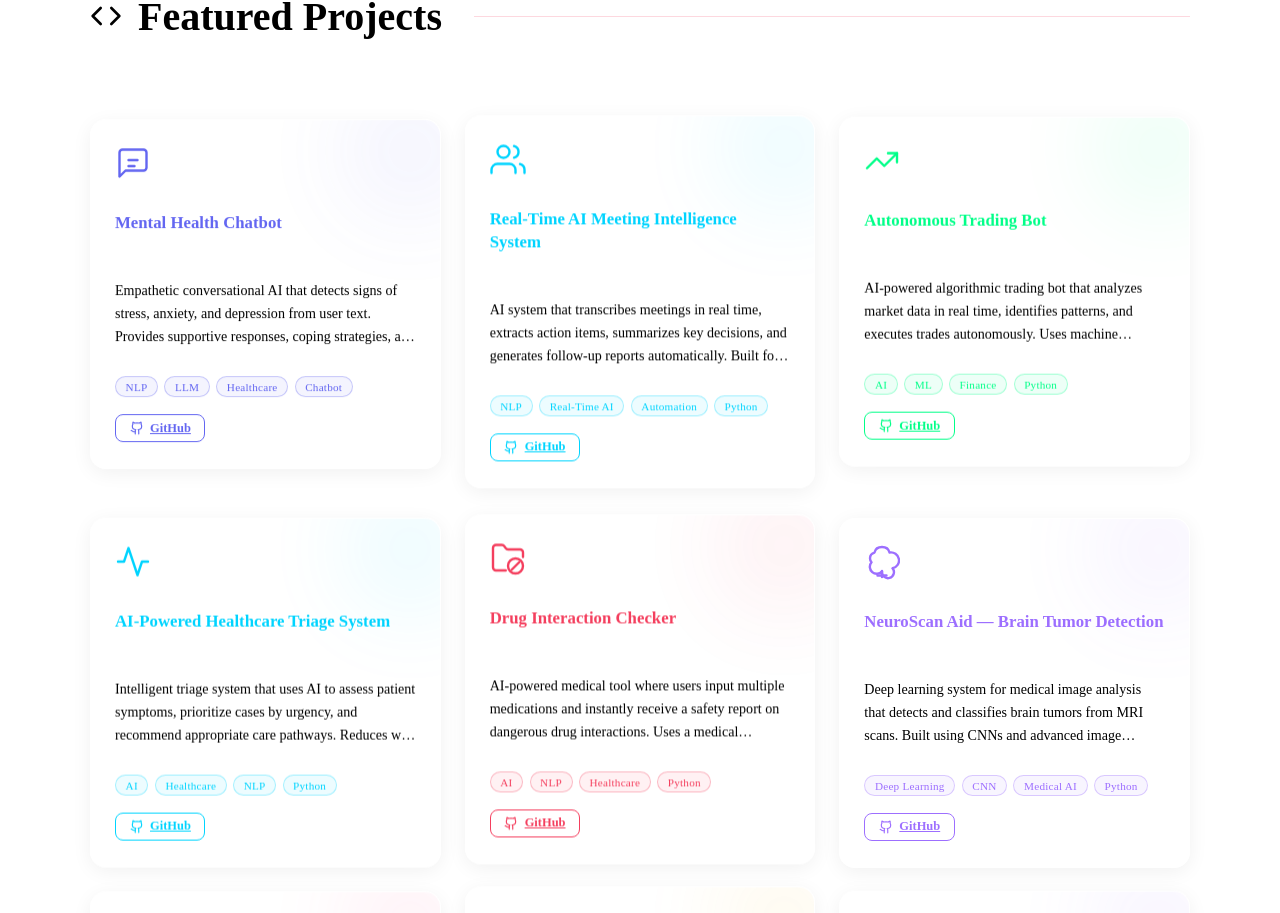
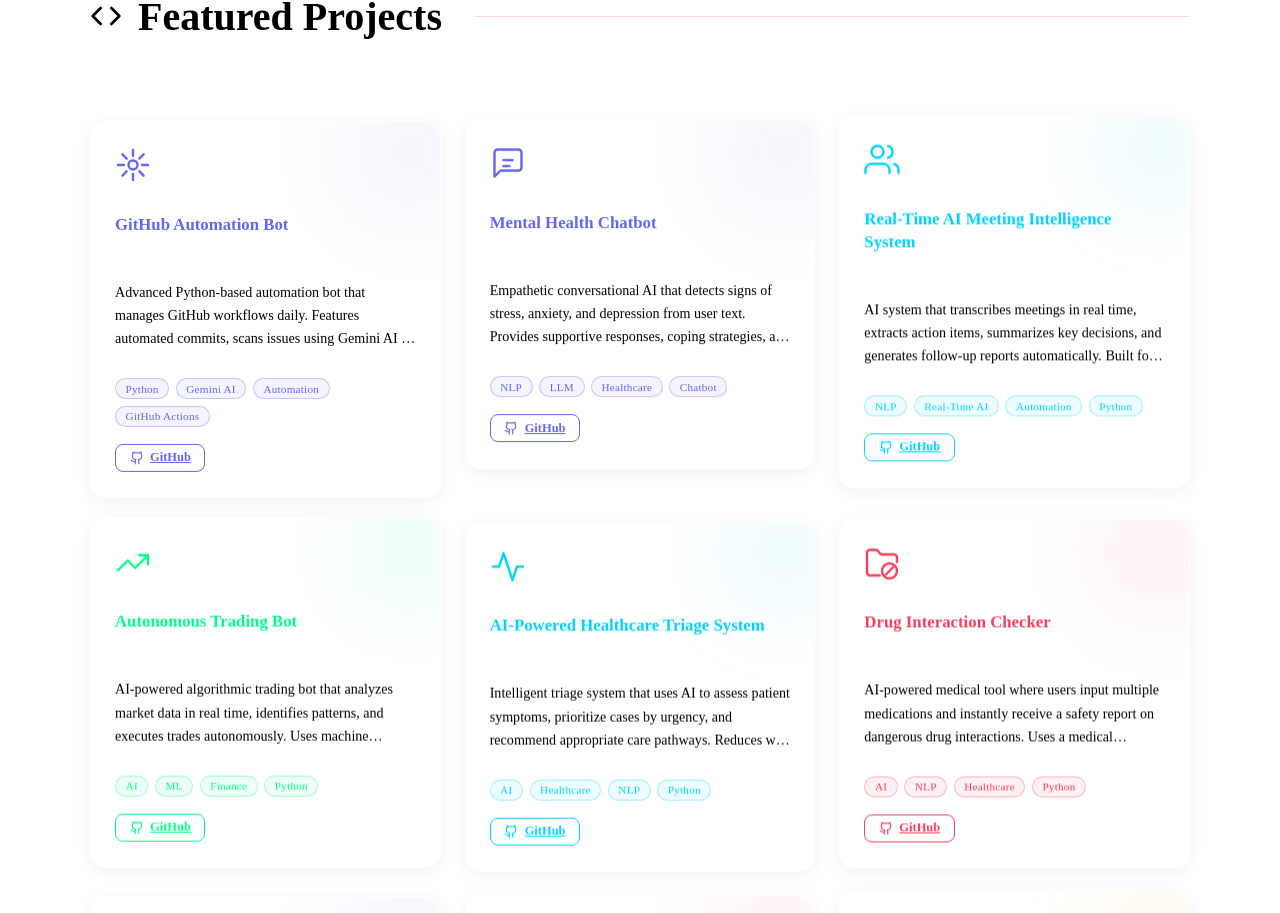
Before and after one commit to rishavm003/rishav-portfolio, a React (Vite) app: page / in a window 1280 px wide. Shown: the part 3871-4784 px from the top of the page. Built offline with nearby package versions, Linux system fonts and the light colour scheme; no server answers; the HTML template or start-up script is replaced by a standard one.

Commit message:
feat: add GitHub Automation Bot project and automation icon

```diff
--- a/src/data/portfolioData.js
+++ b/src/data/portfolioData.js
@@ -39,6 +39,16 @@ export const portfolioData = {
     ]
   },
   projects: [
+    {
+      title: "GitHub Automation Bot",
+      description: "Advanced Python-based automation bot that manages GitHub workflows daily. Features automated commits, scans issues using Gemini AI to generate intelligent draft replies, and produces detailed daily performance reports.",
+      tags: ["Python", "Gemini AI", "Automation", "GitHub Actions"],
+      github: "https://github.com/rishavm003/Github-Automation",
+      accent: "#6366f1",
+      icon: "automation",
+      floatDuration: "7s",
+      floatDelay: "0.2s"
+    },
     {
       title: "Mental Health Chatbot",
       description: "Empathetic conversational AI that detects signs of stress, anxiety, and depression from user text. Provides supportive responses, coping strategies, and recommends professional resources when needed.",
--- a/src/sections/Projects/Projects.jsx
+++ b/src/sections/Projects/Projects.jsx
@@ -20,6 +20,7 @@ const ProjectIcon = ({ type, color }) => {
     case 'dashboard': return <svg {...p} viewBox="0 0 24 24"><rect x="3" y="3" width="7" height="7" rx="1" /><rect x="14" y="3" width="7" height="7" rx="1" /><rect x="3" y="14" width="7" height="7" rx="1" /><rect x="14" y="14" width="7" height="7" rx="1" /></svg>;
     case 'cricket':   return <svg {...p} viewBox="0 0 24 24"><circle cx="12" cy="12" r="9" /><path d="m9 9 6 6M15 9l-6 6" /><path d="M15 19v2M9 19v2" /></svg>;
     case 'hospital':  return <svg {...p} viewBox="0 0 24 24"><path d="M3 9l9-7 9 7v11a2 2 0 0 1-2 2H5a2 2 0 0 1-2-2z" /><line x1="12" y1="8" x2="12" y2="16" /><line x1="8" y1="12" x2="16" y2="12" /></svg>;
+    case 'automation': return <svg {...p} viewBox="0 0 24 24"><path d="M12 22v-4"/><path d="M12 6V2"/><path d="m4.93 4.93 2.83 2.83"/><path d="m16.24 16.24 2.83 2.83"/><path d="M2 12h4"/><path d="M18 12h4"/><path d="m4.93 19.07 2.83-2.83"/><path d="m16.24 7.76 2.83-2.83"/><circle cx="12" cy="12" r="3"/></svg>;
     default:          return null;
   }
 };
```
